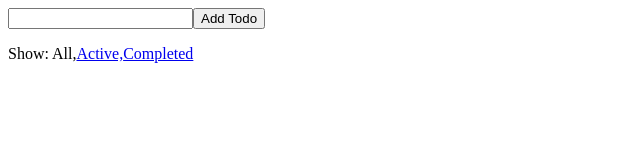
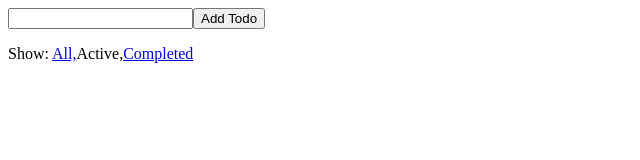
Before and after one commit to aibolik/practice--idiomatic-redux, a React app: page /active in a window 1280 px wide. Shown: the top 160 px of the page, without its empty margins (0-640 px from the left). Built offline with nearby package versions, Linux system fonts and the light colour scheme.

Commit message:
feat: add NavLink to our FilterLink anchors

```diff
--- a/src/actions/index.js
+++ b/src/actions/index.js
@@ -6,11 +6,6 @@ export const addTodo = (text) => ({
   text
 })
 
-export const setVisibilityFilter = (filter) => ({
-  type: 'SET_VISIBILITY_FILTER',
-  filter
-})
-
 export const toggleTodo = (id) => ({
   type: 'TOGGLE_TODO',
   id
--- a/src/components/FIlterLink.js
+++ b/src/components/FIlterLink.js
@@ -1,40 +1,17 @@
 import React from 'react'
-import { connect } from 'react-redux';
-import { setVisibilityFilter } from '../actions';
+import { NavLink } from 'react-router-dom'
 
-const Link = ({
-  active,
-  children,
-  onClick
-}) => {
-  if (active) {
-    return <span>{children}</span>
-  }
-
-  return (
-    <a href='#'
-      onClick={e => {
-        e.preventDefault()
-        onClick()
-      }}>
-      {children}
-    </a>
-  )
-}
-
-const mapStateToProps = (state, ownProps) => ({
-  active: ownProps.filter === state.visibilityFilter
-})
-
-const mapDispatchToProps = (dispatch, ownProps) => ({
-  onClick() {
-    dispatch(setVisibilityFilter(ownProps.filter))
-  }
-})
-
-const FilterLink = connect(
-  mapStateToProps,
-  mapDispatchToProps
-)(Link)
+const FilterLink = ({ filter, children }) => (
+  <NavLink
+    exact
+    to={`/${filter === 'all' ? '' : filter}`}
+    activeStyle={{
+      textDecoration: 'none',
+      color: 'black'
+    }}
+  >
+    {children}
+  </NavLink>
+)
 
 export default FilterLink
--- a/src/components/Footer.js
+++ b/src/components/Footer.js
@@ -9,19 +9,13 @@ const Footer = ({
     <p>
       Show:
           {' '}
-      <FilterLink
-        filter='SHOW_ALL'
-      >
+      <FilterLink filter='all'>
         All,
       </FilterLink>
-      <FilterLink
-        filter='SHOW_ACTIVE'
-      >
+      <FilterLink filter='active'>
         Active,
       </FilterLink>
-      <FilterLink
-        filter='SHOW_COMPLETED'
-      >
+      <FilterLink filter='completed'>
         Completed
       </FilterLink>
     </p>
--- a/src/components/Root.js
+++ b/src/components/Root.js
@@ -6,7 +6,7 @@ import App from './App'
 const Root = ({ store }) => (
   <Provider store={store}>
     <Router>
-      <Route path='/' component={App} />
+      <Route path='/:filter?' component={App} />
     </Router>
   </Provider>
 )
```
